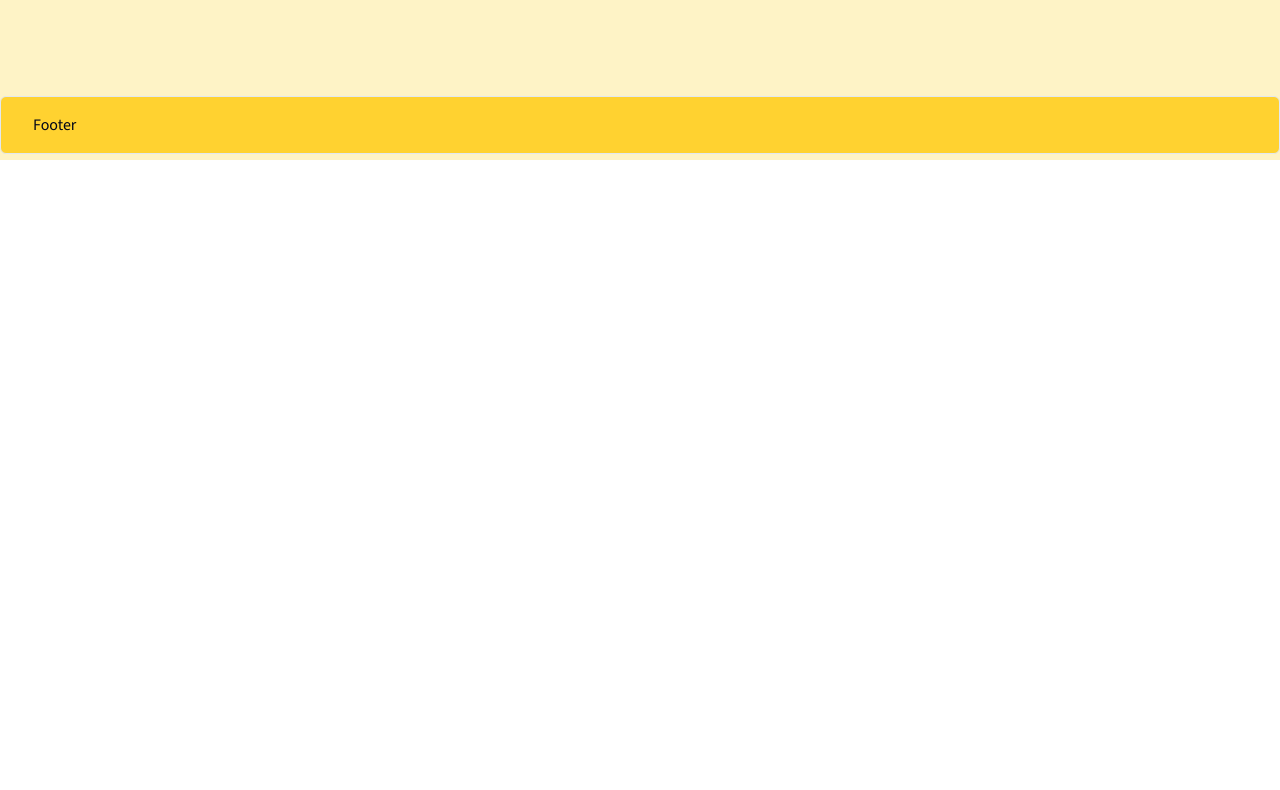
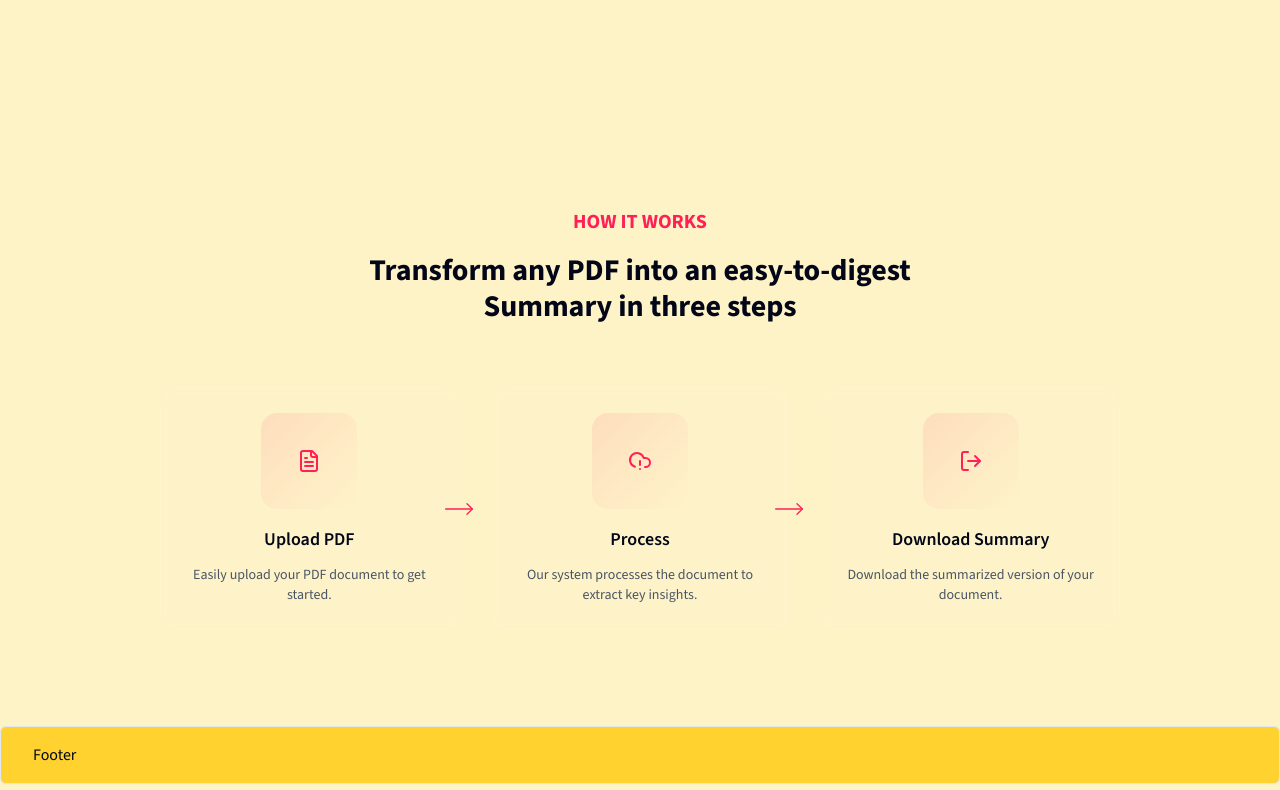
Before and after one commit to ankitmahato03/Saransh, a Next.js app: page / in a window 1280 px wide. Shown: the part 770-1560 px from the top of the page. Before the commit the page ends 930 px from the top, so only its background shows below. Built offline with nearby package versions, Linux system fonts and the light colour scheme.

Commit message:
Add Some Section

```diff
--- a/app/page.tsx
+++ b/app/page.tsx
@@ -1,5 +1,6 @@
 import DemoSection from "@/components/home/demo-section";
 import HeroSection from "@/components/home/hero-section";
+import HowItWorksSection from "@/components/home/how-it-works";
 
 
 export default function Home() {
@@ -7,6 +8,7 @@ export default function Home() {
    <div className="relative w-full">
     <HeroSection/>
     <DemoSection/>
+    <HowItWorksSection/>
 
    </div>
   );
--- a/components/home/demo-section.tsx
+++ b/components/home/demo-section.tsx
@@ -3,10 +3,10 @@ import { Pizza } from "lucide-react";
 export default function DemoSection() {
   return (
     <section className="relative">
-      <div className="py-12 lg:py-24 max-w-5xl mx-auto px-4 sm:px-6 lg:px-8  ">
+      <div className="py-12 lg:py-24 max-w-5xl mx-auto px-4 sm:px-6 lg:px-8 lg:pt-12  ">
         <div className="flex flex-col items-center text-center space-y-4">
-
           <Pizza className="w-6 h-6 text-rose-500 " />
+          <div className="text-center mb-16">
             <h3 className="font-bold text-3xl max-w-2xl mx-auto px-4 sm:px-6">
               Whatch How Saransh Transform
               <span className="bg-linear-to-r from-rose-500 to-rose-700 bg-clip-text text-transparent">
@@ -15,6 +15,10 @@ export default function DemoSection() {
               into an easy-to-read summary!
             </h3>
           </div>
+          <div className="flex justify-center items-center px-2 sm:px-4 lg:px-6">
+            {/* Summary Viewr  */}
+          </div>
+        </div>
       </div>
     </section>
   );
--- a/components/home/hero-section.tsx
+++ b/components/home/hero-section.tsx
@@ -1,5 +1,5 @@
 import { Button } from "@/components/ui/button";
-import { ArrowRight, Sparkle } from "lucide-react";
+import { ArrowRight, Sparkles } from "lucide-react";
 import { Badge } from "@/components/ui/badge";
 import Link from "next/link";
 
@@ -8,7 +8,7 @@ export default function HeroSection() {
     <section className="relative mx-auto flex flex-col z-0 items-center justify-center py-16 sm:py-20 lg:pb-28 transition-all animate-in lg:px-12 max-w-7xl">
       <Badge variant="outline" className="text-xl bg-amber-300 rounded-3xl">
         <div className="flex items-center">
-          <Sparkle className="h-6 w-6 mr-1 text-rose-700 animate-pulse" />
+          <Sparkles className="h-6 w-6 mr-1 text-[#fd0000] animate-pulse" />
           <p>Powered By AI </p>
         </div>
       </Badge>
--- /dev/null
+++ b/components/home/how-it-works.tsx
@@ -0,0 +1,75 @@
+import { CloudAlertIcon, FileText, LogOutIcon, MoveRight } from "lucide-react";
+import { ReactNode } from "react";
+
+type Step = {
+  icon: ReactNode;
+  label: string;
+  description: string;
+};
+
+const steps: Step[] = [
+  {
+    icon: <FileText />,
+    label: "Upload PDF",
+    description: "Easily upload your PDF document to get started.",
+  },
+  {
+    icon: <CloudAlertIcon />,
+    label: "Process",
+    description: "Our system processes the document to extract key insights.",
+  },
+  {
+    icon: <LogOutIcon />,
+    label: "Download Summary",
+    description: "Download the summarized version of your document.",
+  },
+];
+
+export default function HowItWorksSection() {
+  return (
+    <section className="relative overflow-hidden">
+      <div className="py-12 lg:py-24 max-w-5xl mx-auto px-4 sm:px-6 lg:px-8">
+        <div className="text-center mb-16">
+          <h2 className="uppercase font-bold text-xl mb-4 text-rose-500">
+            How it works
+          </h2>
+          <h3 className="font-bold text-3xl max-w-2xl mx-auto">
+            Transform any PDF into an easy-to-digest Summary in three steps
+          </h3>
+        </div>
+        <div className="grid grid-cols-1 md:grid-cols-3 gap-8 max-w-6xl mx-auto relative">
+          {steps.map((step, idx) => (
+            <div className="relative flex items-stretch">
+              <StepItem key={idx} {...step} />
+              {idx<steps.length - 1 && (
+              <div className="hidden md:block top-1/2 -right-4  absolute transform -translate-y-1/2 z-10">
+                <MoveRight
+                  size={32}
+                  strokeWidth={1}
+                  className="text-rose-500"
+                />
+              </div>
+              )}
+            </div>
+          ))}
+        </div>
+      </div>
+    </section>
+  );
+}
+
+function StepItem({ icon, label, description }: Step) {
+  return (
+    <div className="relative p-6 rounded-2xl bg-white/5 backdrop-blur-xs border border-white/10 hover:border-rose-500/50 transition-colors group w-full">
+      <div className="flex flex-col gap-4 h-full">
+        <div className="flex items-center justify-center h-24  w-24 mx-auto rounded-2xl bg-linear-to-br from-rose-500/10 to-transparent group-hover:from-rose-500/20">
+          <div className="text-rose-500 ">{icon}</div>
+        </div>
+        <div className="flex flex-col flex-1 gap-1 justify-between">
+          <h4 className="font-semibold text-lg mb-2 text-center">{label}</h4>
+          <p className="text-sm text-gray-600 text-center">{description}</p>
+        </div>
+      </div>
+    </div>
+  );
+}
```
Lines whose indentation alone changed are shown as unchanged.
